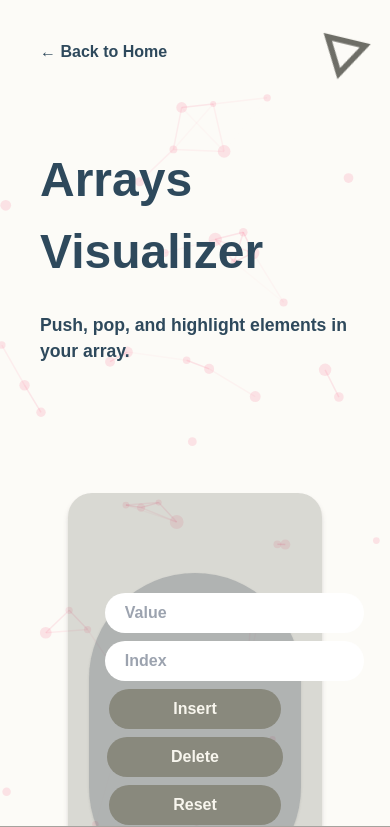
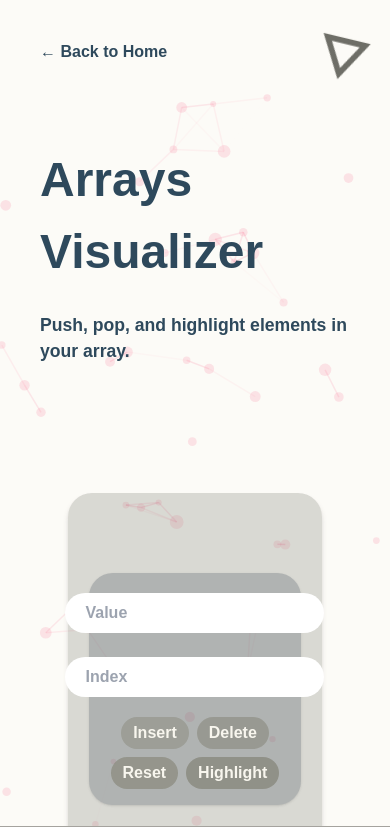
Before and after one commit to saltyJellyFish/visualizer, a React (Vite) app: page /arrays in a window 390 px wide. Shown: the top 827 px of the page. Built offline with nearby package versions, Linux system fonts and the light colour scheme; a web font is replaced by a local one.

Commit message:
Update ArrayVisualizer with responsive button layout

```diff
--- a/src/components/ArrayVisualizer.jsx
+++ b/src/components/ArrayVisualizer.jsx
@@ -81,8 +81,9 @@ export default function ArrayVisualizer({ initial = [3, 1, 4, 1, 5, 9] }) {
   return (
     <div className="flex flex-col items-center space-y-6 mb-20">
       <div className="tanBox">
-        <div className="nbar">
-
+        <div className="flex flex-col gap-4 bg-gray-700 bg-opacity-25 p-4 rounded-3xl shadow w-10/12">
+          {/* Input Row */}
+          <div className="flex flex-wrap justify-center gap-4">
             <div className="relative inline-block group">
               <input
                 type="text"
@@ -108,8 +109,12 @@ export default function ArrayVisualizer({ initial = [3, 1, 4, 1, 5, 9] }) {
                 Enter values separated by commas or spaces.
               </div>
             </div>
+          </div>
 
-          {[{ label: 'Insert', action: handleInsertAt, color: 'bg-seaGreen bg-opacity-50' },
+          {/* Button Row */}
+          <div className="flex flex-wrap justify-center gap-2 sm:gap-3 md:gap-4">
+            {[
+              { label: 'Insert', action: handleInsertAt, color: 'bg-seaGreen bg-opacity-50' },
               { label: 'Delete', action: handleDeleteAt, color: 'bg-seaGreen bg-opacity-60' },
               { label: 'Reset', action: handleReset, color: 'bg-seaGreen bg-opacity-70' },
               { label: 'Highlight', action: handleHighlight, color: 'bg-seaGreen bg-opacity-80' }
@@ -117,7 +122,8 @@ export default function ArrayVisualizer({ initial = [3, 1, 4, 1, 5, 9] }) {
               <div key={btn.label} className="relative inline-block group">
                 <button
                   onClick={btn.action}
-                className={`${btn.color} buttons`}
+                  className={`${btn.color} bg-tan text-backgroundLighter rounded-full hover:opacity-90 transition hover:translate-x-1 hover:translate-y-1 hover:scale-110
+                    px-3 py-1 text-sm sm:px-6 sm:py-2 sm:text-base md:px-8 md:py-2 md:text-lg lg:px-12 lg:py-2 lg:text-xl`}
                 >
                   {btn.label}
                 </button>
@@ -129,6 +135,7 @@ export default function ArrayVisualizer({ initial = [3, 1, 4, 1, 5, 9] }) {
                 </div>
               </div>
             ))}
+          </div>
         </div>
 
         {error && (
```
Lines whose indentation alone changed are shown as unchanged.
